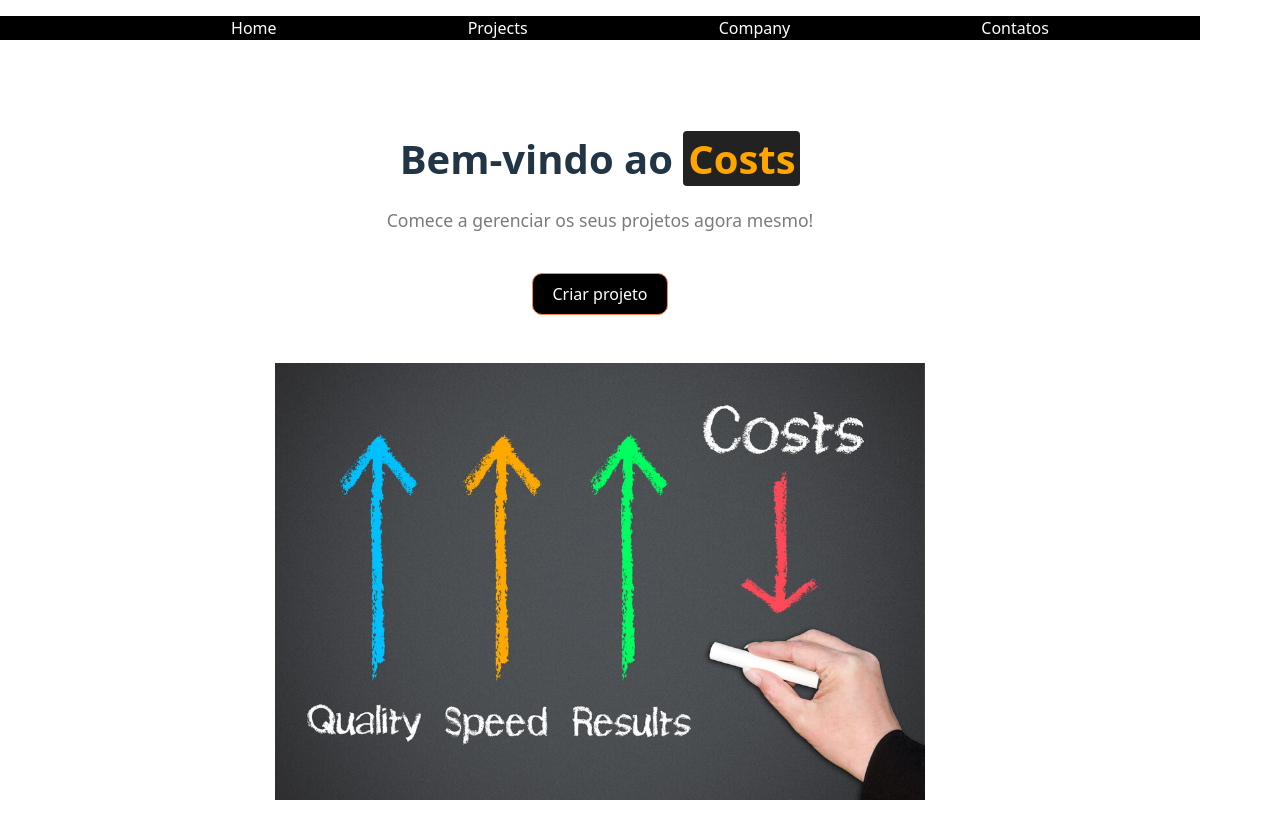
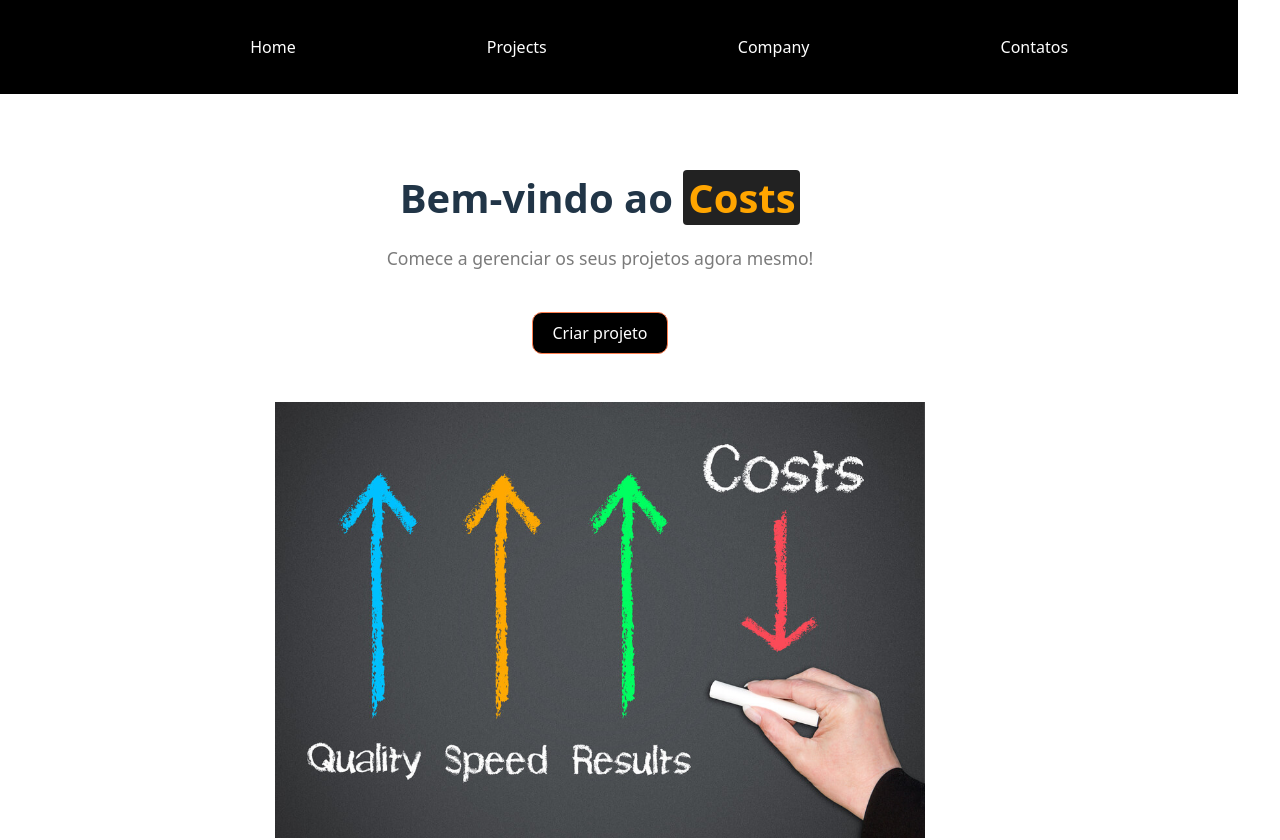
Before and after one commit to ronesanttos/fullstack-react-django-app, a React (Vite) app in the folder frontend/: page /newproject in a window 1280 px wide. Shown: the top 840 px of the page. Built offline with nearby package versions, Linux system fonts and the light colour scheme.

Commit message:
Testando css responsivo

```diff
--- a/frontend/src/componentes/layout/Navbar.module.css
+++ b/frontend/src/componentes/layout/Navbar.module.css
@@ -1,5 +1,6 @@
 .navbar {
   width: 100%;
+  padding: 1.2rem;
   background-color: #000;
 }
 
--- a/frontend/src/componentes/project/ProjectCards.module.css
+++ b/frontend/src/componentes/project/ProjectCards.module.css
@@ -45,6 +45,7 @@
 
 .project_card_actions {
     display: flex;
+    justify-content: space-evenly;
     align-items: center;
     margin-top: 1.2em;
 }
@@ -119,7 +120,6 @@
 
   .project_card_actions {
     flex-direction: column;
-    align-items: stretch;
     gap: 0.8em;
   }
 
--- a/frontend/src/index.css
+++ b/frontend/src/index.css
@@ -26,8 +26,8 @@ body {
   margin: 0;
   display: flex;
   place-items: center;
- /* min-width: 320px;
-  min-height: 100vh;*/
+  min-width: 320px;
+  min-height: 100vh;
   overflow-x: hidden
 }
 
```
